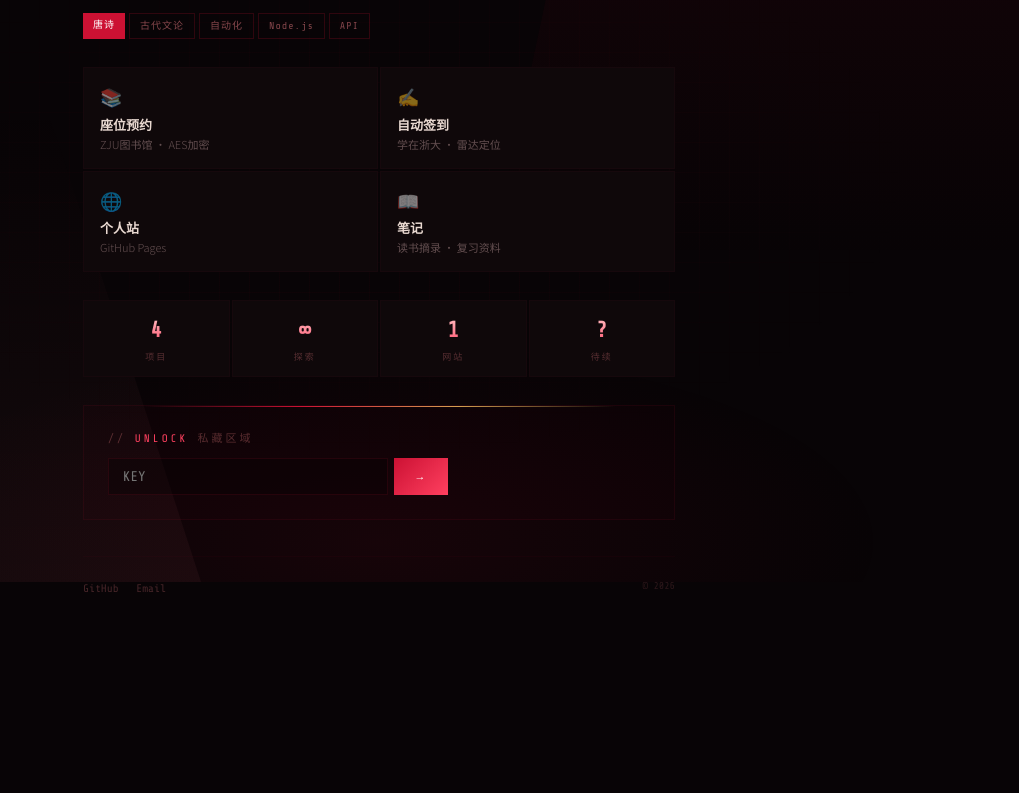
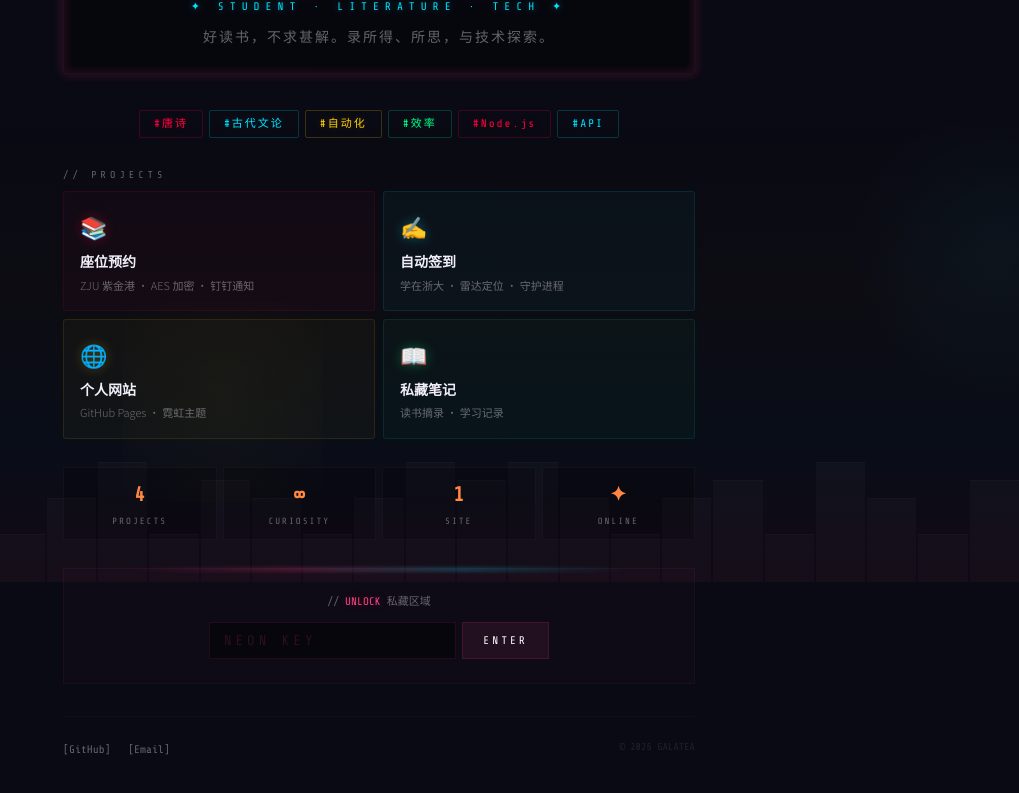
Before and after one commit to GalateaYe749/personal, a plain HTML site: page themes/cyberpunk.html in a window 1280 px wide. Shown: the part 218-1011 px from the top of the page, without its empty margins (261-1280 px from the left). Before the commit the page ends 865 px from the top, so only its background shows below. Drawn offline with nearby package versions, Linux system fonts and the light colour scheme.

Commit message:
霓虹灯牌风格：城市夜景+多色霓虹+发光字

```diff
--- a/themes/cyberpunk.html
+++ b/themes/cyberpunk.html
@@ -3,327 +3,405 @@
 <head>
   <meta charset="UTF-8" />
   <meta name="viewport" content="width=device-width, initial-scale=1.0" />
-  <title>Galatea</title>
+  <title>Galatea · Neon</title>
   <style>
-    @import url('https://fonts.googleapis.com/css2?family=Noto+Sans+SC:wght@300;700;900&family=Share+Tech+Mono&display=swap');
+    @import url('https://fonts.googleapis.com/css2?family=Noto+Sans+SC:wght@300;400;700;900&family=Share+Tech+Mono&display=swap');
 
     * { margin: 0; padding: 0; box-sizing: border-box; }
 
     :root {
-      --bg: #080406;
-      --card: #0f080a;
-      --crimson: #cc1133;
-      --warm: #ff8890;
-      --pale: #ffd0d0;
-      --gold: #d4a050;
-      --rose: #ff4060;
+      --night: #0a0a14;
+      --night2: #111122;
+      --street: #181828;
+      --red: #ff0040;
+      --pink: #ff4080;
+      --hotpink: #ff60a0;
+      --cyan: #00e5ff;
+      --blue: #0088ff;
+      --yellow: #ffd000;
+      --orange: #ff8800;
+      --green: #00ff88;
+      --white: #f0eef8;
+      --dim: rgba(240,238,248,0.4);
     }
 
     body {
-      font-family: "Noto Sans SC", sans-serif;
-      background: var(--bg);
-      color: #e8d8d0;
-      line-height: 1.6;
+      font-family: "Noto Sans SC", -apple-system, sans-serif;
+      background: var(--night);
+      color: var(--white);
+      line-height: 1.7;
       min-height: 100vh;
-      overflow-x: hidden;
     }
 
-    /* ===== BG 背景层 ===== */
-    .bg-layer {
+    /* ===== City Night BG ===== */
+    .city {
       position: fixed; inset: 0; z-index: 0; pointer-events: none; overflow: hidden;
     }
-    /* 大斜切撕裂 */
-    .bg-layer .slash1 {
-      position: absolute; top: 0; right: -10%; width: 50%; height: 100%;
-      background: linear-gradient(180deg, rgba(204,17,51,0.08), transparent 60%);
-      transform: skewX(-12deg);
+    /* 城市天际线剪影 */
+    .city .skyline {
+      position: absolute; bottom: 0; width: 100%; height: 120px;
+      display: flex; align-items: flex-end; gap: 2px;
     }
-    .bg-layer .slash2 {
-      position: absolute; bottom: 0; left: -10%; width: 40%; height: 60%;
-      background: linear-gradient(0deg, rgba(255,136,144,0.05), transparent);
-      transform: skewX(18deg);
+    .city .skyline span {
+      flex: 1; background: rgba(255,255,255,0.02);
+      border-top: 1px solid rgba(255,255,255,0.02);
     }
-    /* 底部光晕 */
-    .bg-layer .glow {
-      position: absolute; bottom: -20%; left: 50%; translate: -50% 0;
-      width: 80%; height: 50%;
-      background: radial-gradient(ellipse, rgba(204,17,51,0.08), transparent 70%);
-    }
-    /* 网格（只中间可见） */
-    .bg-layer .grid {
-      position: absolute; inset: 0;
-      background-image:
-        linear-gradient(rgba(204,17,51,0.03) 1px, transparent 1px),
-        linear-gradient(90deg, rgba(204,17,51,0.03) 1px, transparent 1px);
-      background-size: 30px 30px;
-      mask-image: radial-gradient(ellipse 60% 50% at 50% 50%, black 30%, transparent 70%);
-      -webkit-mask-image: radial-gradient(ellipse 60% 50% at 50% 50%, black 30%, transparent 70%);
+    .city .skyline span:nth-child(odd) { height: 70%; }
+    .city .skyline span:nth-child(even) { height: 100%; }
+    .city .skyline span:nth-child(3n) { height: 40%; }
+    .city .skyline span:nth-child(5n) { height: 85%; }
+
+    /* 地面光晕 */
+    .city .ground-glow {
+      position: absolute; bottom: 0; width: 100%; height: 60%;
+      background: linear-gradient(0deg,
+        rgba(255,0,64,0.03) 0%,
+        rgba(0,229,255,0.02) 30%,
+        rgba(255,208,0,0.015) 60%,
+        transparent 100%);
     }
 
-    .container { max-width: 640px; margin: 0 auto; padding: 48px 24px; position: relative; z-index: 1; }
-
-    /* ===== HERO ===== */
-    .hero { margin-bottom: 36px; position: relative; }
-
-    .hero .name-block {
-      display: flex; align-items: baseline; gap: 12px;
-      margin-bottom: 4px;
+    /* 彩色光晕 */
+    .city .glow-left {
+      position: absolute; top: 10%; left: -10%;
+      width: 300px; height: 300px;
+      background: radial-gradient(circle, rgba(255,0,64,0.06), transparent 70%);
     }
-    .hero .name-block .initial {
-      font-size: 52px; font-weight: 900;
-      background: linear-gradient(180deg, var(--pale), var(--rose));
-      -webkit-background-clip: text;
-      -webkit-text-fill-color: transparent;
-      line-height: 1;
-      letter-spacing: -2px;
+    .city .glow-right {
+      position: absolute; top: 40%; right: -10%;
+      width: 300px; height: 300px;
+      background: radial-gradient(circle, rgba(0,229,255,0.04), transparent 70%);
     }
-    .hero .name-block .rest {
-      font-size: 24px; font-weight: 300; letter-spacing: 14px;
-      color: var(--pale);
-      opacity: 0.6;
-    }
-    .hero .tagline {
-      font-family: "Share Tech Mono", monospace;
-      font-size: 11px; color: rgba(255,136,144,0.4);
-      letter-spacing: 6px; margin-top: 2px;
-    }
-    .hero .desc {
-      font-size: 14px; color: rgba(255,208,208,0.5);
-      font-weight: 300; margin-top: 12px;
-      max-width: 70%;
+    .city .glow-bottom {
+      position: absolute; bottom: 10%; left: 30%;
+      width: 200px; height: 200px;
+      background: radial-gradient(circle, rgba(255,208,0,0.03), transparent);
     }
 
-    /* ===== 撕裂色块条 ===== */
-    .tear-strip {
-      display: flex; gap: 4px; margin: 20px 0 28px; height: 6px;
+    .container { max-width: 680px; margin: 0 auto; padding: 48px 24px; position: relative; z-index: 1; }
+
+    /* ===== 霓虹灯管标题 ===== */
+    .neon-sign {
+      text-align: center; margin-bottom: 36px;
+      background: rgba(0,0,0,0.3); padding: 24px;
+      border-radius: 4px;
+      border: 1px solid rgba(255,255,255,0.03);
+      position: relative;
     }
-    .tear-strip span {
-      height: 100%; border-radius: 2px;
+    /* 霓虹边框 */
+    .neon-sign .border-neon {
+      position: absolute; inset: -2px; border-radius: 6px;
+      border: 2px solid var(--pink);
+      filter: blur(4px); opacity: 0.3;
+      animation: breathe 3s ease-in-out infinite;
     }
-    .tear-strip .t1 { flex: 3; background: var(--crimson); }
-    .tear-strip .t2 { flex: 5; background: linear-gradient(90deg, var(--crimson), var(--gold)); }
-    .tear-strip .t3 { flex: 2; background: var(--gold); opacity: 0.6; }
-    .tear-strip .t4 { flex: 4; background: linear-gradient(90deg, var(--gold), transparent); opacity: 0.3; }
+    @keyframes breathe {
+      0%, 100% { opacity: 0.2; }
+      50% { opacity: 0.5; }
+    }
 
-    /* ===== Tags ===== */
-    .tag-strip {
-      display: flex; flex-wrap: wrap; gap: 4px; margin-bottom: 28px;
+    .neon-sign .avatar {
+      width: 64px; height: 64px; margin: 0 auto 12px;
+      border-radius: 50%;
+      background: rgba(255,64,128,0.06);
+      border: 2px solid var(--pink);
+      display: flex; align-items: center; justify-content: center;
+      font-size: 24px; font-weight: 900; color: var(--pink);
+      font-family: "Share Tech Mono", monospace;
+      box-shadow: 0 0 20px rgba(255,64,128,0.2), inset 0 0 20px rgba(255,64,128,0.05);
     }
-    .tag-strip a {
+
+    /* 霓虹灯管主标题 */
+    .neon-sign h1 {
+      font-size: 36px; font-weight: 900; letter-spacing: 12px;
+      color: var(--pink);
+      text-shadow:
+        0 0 7px var(--pink),
+        0 0 10px var(--pink),
+        0 0 21px var(--pink),
+        0 0 42px rgba(255,64,128,0.3);
+      font-family: "Noto Sans SC", sans-serif;
+    }
+    .neon-sign .sub {
       font-family: "Share Tech Mono", monospace;
-      font-size: 10px; padding: 4px 10px; letter-spacing: 1px;
-      text-decoration: none; transition: all 0.2s;
+      font-size: 11px; letter-spacing: 6px; margin-top: 6px;
+      color: var(--cyan);
+      text-shadow: 0 0 7px rgba(0,229,255,0.4);
     }
-    .tag-strip a.solid {
-      background: var(--crimson); color: #fff;
+    .neon-sign .bio {
+      font-size: 14px; color: var(--dim);
+      margin-top: 8px; font-weight: 300; letter-spacing: 2px;
     }
-    .tag-strip a.border {
-      border: 1px solid rgba(204,17,51,0.2); color: rgba(255,136,144,0.5);
+
+    /* ===== 霓虹标签条 ===== */
+    .neon-tags {
+      display: flex; flex-wrap: wrap; gap: 6px; justify-content: center;
+      margin-bottom: 28px;
     }
-    .tag-strip a:hover { filter: brightness(1.3); }
+    .neon-tags .tag {
+      font-family: "Share Tech Mono", monospace;
+      font-size: 11px; padding: 4px 14px; letter-spacing: 2px;
+      border-radius: 2px; text-decoration: none;
+      transition: all 0.2s;
+    }
+    .neon-tags .tag:hover { filter: brightness(1.4); }
+    .nt-red {
+      color: var(--red); border: 1px solid rgba(255,0,64,0.2);
+      text-shadow: 0 0 8px rgba(255,0,64,0.2);
+    }
+    .nt-cyan {
+      color: var(--cyan); border: 1px solid rgba(0,229,255,0.2);
+      text-shadow: 0 0 8px rgba(0,229,255,0.2);
+    }
+    .nt-yellow {
+      color: var(--yellow); border: 1px solid rgba(255,208,0,0.2);
+      text-shadow: 0 0 8px rgba(255,208,0,0.2);
+    }
+    .nt-green {
+      color: var(--green); border: 1px solid rgba(0,255,136,0.2);
+      text-shadow: 0 0 8px rgba(0,255,136,0.2);
+    }
 
-    /* ===== 项目卡片 - 横向 ===== */
-    .project-strip {
-      display: flex; flex-direction: column; gap: 2px; margin-bottom: 28px;
+    /* ===== 霓虹招牌卡片 ===== */
+    .signboard { margin-bottom: 28px; }
+
+    .signboard .board-title {
+      font-family: "Share Tech Mono", monospace;
+      font-size: 10px; letter-spacing: 4px;
+      color: var(--dim); margin-bottom: 8px;
     }
-    .project-strip .row {
-      display: flex; gap: 2px;
+
+    .board-grid {
+      display: grid; grid-template-columns: 1fr 1fr; gap: 8px;
     }
-    .project-strip .row .item {
-      flex: 1; padding: 14px 16px;
-      background: var(--card);
-      border: 1px solid rgba(204,17,51,0.04);
-      text-decoration: none; color: inherit;
-      transition: all 0.25s; position: relative; overflow: hidden;
+
+    .board {
+      padding: 16px; border-radius: 3px;
+      position: relative; overflow: hidden;
+      text-decoration: none; color: inherit; display: block;
+      transition: all 0.25s;
     }
-    .project-strip .row .item:hover {
-      background: #14080a;
-      border-color: rgba(255,136,144,0.12);
+    .board:hover { transform: translateY(-2px); }
+
+    /* 每个招牌不同霓虹色 */
+    .board-1 {
+      background: rgba(255,0,64,0.03);
+      border: 1px solid rgba(255,0,64,0.1);
+      box-shadow: 0 0 15px rgba(255,0,64,0.02);
     }
-    .project-strip .row .item:hover .icon { opacity: 1; }
-    .project-strip .row .item .icon { font-size: 18px; margin-bottom: 4px; opacity: 0.5; transition: opacity 0.2s; }
-    .project-strip .row .item .label { font-size: 13px; font-weight: 600; }
-    .project-strip .row .item .sub { font-size: 11px; color: rgba(255,208,208,0.35); font-weight: 300; }
+    .board-1:hover { border-color: rgba(255,0,64,0.3); box-shadow: 0 0 25px rgba(255,0,64,0.05); }
+    .board-1 .icon { color: var(--red); text-shadow: 0 0 12px rgba(255,0,64,0.3); }
 
-    /* ===== Stats Bar ===== */
-    .stats-bar {
-      display: flex; gap: 2px; margin-bottom: 28px;
+    .board-2 {
+      background: rgba(0,229,255,0.03);
+      border: 1px solid rgba(0,229,255,0.1);
+      box-shadow: 0 0 15px rgba(0,229,255,0.02);
     }
-    .stats-bar .s {
-      flex: 1; text-align: center; padding: 12px 4px;
-      background: var(--card);
-      border: 1px solid rgba(204,17,51,0.04);
+    .board-2:hover { border-color: rgba(0,229,255,0.3); box-shadow: 0 0 25px rgba(0,229,255,0.05); }
+    .board-2 .icon { color: var(--cyan); text-shadow: 0 0 12px rgba(0,229,255,0.3); }
+
+    .board-3 {
+      background: rgba(255,208,0,0.03);
+      border: 1px solid rgba(255,208,0,0.1);
+      box-shadow: 0 0 15px rgba(255,208,0,0.02);
     }
-    .stats-bar .s .num {
+    .board-3:hover { border-color: rgba(255,208,0,0.3); box-shadow: 0 0 25px rgba(255,208,0,0.05); }
+    .board-3 .icon { color: var(--yellow); text-shadow: 0 0 12px rgba(255,208,0,0.3); }
+
+    .board-4 {
+      background: rgba(0,255,136,0.03);
+      border: 1px solid rgba(0,255,136,0.1);
+      box-shadow: 0 0 15px rgba(0,255,136,0.02);
+    }
+    .board-4:hover { border-color: rgba(0,255,136,0.3); box-shadow: 0 0 25px rgba(0,255,136,0.05); }
+    .board-4 .icon { color: var(--green); text-shadow: 0 0 12px rgba(0,255,136,0.3); }
+
+    .board .icon { font-size: 22px; margin-bottom: 4px; }
+    .board .name { font-size: 14px; font-weight: 700; }
+    .board .desc { font-size: 11px; color: var(--dim); font-weight: 300; margin-top: 2px; }
+
+    /* ===== 霓虹统计条 ===== */
+    .neon-stats {
+      display: grid; grid-template-columns: repeat(4, 1fr); gap: 6px;
+      margin-bottom: 28px;
+    }
+    .neon-stats .stat {
+      text-align: center; padding: 10px 4px;
+      border: 1px solid rgba(255,255,255,0.03);
+      background: rgba(0,0,0,0.2);
+    }
+    .neon-stats .stat .num {
       font-family: "Share Tech Mono", monospace;
-      font-size: 22px; font-weight: 700;
-      background: linear-gradient(180deg, var(--pale), var(--rose));
+      font-size: 20px; font-weight: 700;
+      background: linear-gradient(135deg, var(--pink), var(--yellow));
       -webkit-background-clip: text;
       -webkit-text-fill-color: transparent;
     }
-    .stats-bar .s .lbl {
-      font-size: 9px; color: rgba(255,136,144,0.3);
+    .neon-stats .stat .lbl {
+      font-size: 9px; color: var(--dim);
       font-family: "Share Tech Mono", monospace;
       letter-spacing: 2px; margin-top: 2px;
     }
 
-    /* ===== Key Area - 更视觉化的密码入口 ===== */
-    .key-block {
+    /* ===== 霓虹密码门 ===== */
+    .neon-door {
       margin-top: 8px;
-      border: 1px solid rgba(204,17,51,0.08);
-      background: rgba(204,17,51,0.02);
-      padding: 24px;
+      border: 1px solid rgba(255,64,128,0.06);
+      background: rgba(255,64,128,0.02);
+      padding: 24px; text-align: center;
       position: relative;
     }
-    .key-block .top-line {
+    .neon-door .glow-bar {
       position: absolute; top: 0; left: 10%; width: 80%; height: 1px;
-      background: linear-gradient(90deg, transparent, var(--crimson), var(--gold), transparent);
+      background: linear-gradient(90deg, transparent, var(--pink), var(--cyan), transparent);
+      filter: blur(2px);
     }
-    .key-block .hint {
+    .neon-door .hint {
       font-family: "Share Tech Mono", monospace;
-      font-size: 11px; color: rgba(255,136,144,0.3);
-      letter-spacing: 3px; margin-bottom: 10px;
+      font-size: 11px; color: var(--dim);
+      margin-bottom: 10px;
     }
-    .key-block .hint span { color: var(--rose); }
-    .key-box { display: flex; gap: 6px; max-width: 340px; }
+    .neon-door .hint span { color: var(--pink); text-shadow: 0 0 8px rgba(255,64,128,0.3); }
+    .key-box { display: flex; gap: 6px; max-width: 340px; margin: 0 auto; }
     .key-box input {
       flex: 1; padding: 10px 14px;
-      background: rgba(0,0,0,0.3); border: 1px solid rgba(204,17,51,0.12);
-      color: var(--pale); font-size: 14px; outline: none;
+      background: rgba(0,0,0,0.4);
+      border: 1px solid rgba(255,64,128,0.1);
+      color: var(--pink); font-size: 14px; outline: none;
       font-family: "Share Tech Mono", monospace;
+      letter-spacing: 4px;
     }
-    .key-box input:focus { border-color: var(--rose); }
+    .key-box input:focus { border-color: var(--pink); box-shadow: 0 0 12px rgba(255,64,128,0.1); }
+    .key-box input::placeholder { color: rgba(255,64,128,0.15); }
     .key-box button {
-      padding: 10px 22px;
-      background: linear-gradient(135deg, var(--crimson), var(--rose));
+      padding: 10px 20px;
       color: #fff; border: none; cursor: pointer;
       font-family: "Share Tech Mono", monospace;
       font-size: 11px; letter-spacing: 3px;
-      transition: all 0.3s;
+      background: rgba(255,64,128,0.08);
+      border: 1px solid rgba(255,64,128,0.15);
+      transition: all 0.2s;
     }
-    .key-box button:hover { filter: brightness(1.2); }
-    .key-err { font-family: "Share Tech Mono", monospace; font-size: 11px; color: var(--rose); display: none; margin-top: 6px; }
+    .key-box button:hover {
+      background: rgba(255,64,128,0.15);
+      box-shadow: 0 0 16px rgba(255,64,128,0.08);
+    }
+    .key-err { font-family: "Share Tech Mono", monospace; font-size: 11px; color: var(--red); display: none; margin-top: 6px; }
 
     /* ===== Footer ===== */
     .foot {
-      margin-top: 36px; padding-top: 16px;
+      margin-top: 32px; padding-top: 16px;
       display: flex; justify-content: space-between; align-items: center;
-      border-top: 1px solid rgba(204,17,51,0.04);
+      border-top: 1px solid rgba(255,255,255,0.02);
     }
-    .foot .links a {
-      color: rgba(255,136,144,0.25); text-decoration: none;
+    .foot a {
+      color: var(--dim); text-decoration: none;
       font-family: "Share Tech Mono", monospace;
       font-size: 11px; margin-right: 14px; transition: color 0.2s;
     }
-    .foot .links a:hover { color: var(--rose); }
+    .foot a:hover { color: var(--cyan); text-shadow: 0 0 8px rgba(0,229,255,0.3); }
     .foot .copy {
       font-family: "Share Tech Mono", monospace;
-      font-size: 10px; color: rgba(255,136,144,0.15);
+      font-size: 10px; color: rgba(240,238,248,0.1);
     }
 
-    /* ===== 响应式 ===== */
     @media (max-width: 520px) {
-      .container { padding: 32px 14px; }
-      .hero .name-block .initial { font-size: 38px; }
-      .hero .name-block .rest { font-size: 18px; letter-spacing: 8px; }
-      .hero .desc { max-width: 100%; }
-      .project-strip .row { flex-direction: column; }
-      .stats-bar { flex-wrap: wrap; }
-      .stats-bar .s { min-width: 80px; }
+      .container { padding: 24px 14px; }
+      .neon-sign h1 { font-size: 26px; letter-spacing: 8px; }
+      .board-grid { grid-template-columns: 1fr; }
+      .neon-stats { grid-template-columns: 1fr 1fr; }
     }
   </style>
 </head>
 <body>
 
-<div class="bg-layer">
-  <div class="slash1"></div>
-  <div class="slash2"></div>
-  <div class="glow"></div>
-  <div class="grid"></div>
+<div class="city">
+  <div class="glow-left"></div>
+  <div class="glow-right"></div>
+  <div class="glow-bottom"></div>
+  <div class="ground-glow"></div>
+  <div class="skyline">
+    <span></span><span></span><span></span><span></span><span></span>
+    <span></span><span></span><span></span><span></span><span></span>
+    <span></span><span></span><span></span><span></span><span></span>
+    <span></span><span></span><span></span><span></span><span></span>
+    <span></span><span></span><span></span><span></span><span></span>
+  </div>
 </div>
 
 <div class="container">
-  <!-- Hero -->
-  <div class="hero">
-    <div class="name-block">
-      <span class="initial">G</span>
-      <span class="rest">ALATEA</span>
-    </div>
-    <div class="tagline">// STUDENT · LITERATURE · TECH</div>
-    <div class="desc">好读书，不求甚解。录所得、所思，与技术探索。</div>
+
+  <!-- 霓虹灯牌 -->
+  <div class="neon-sign">
+    <div class="border-neon"></div>
+    <div class="avatar">G</div>
+    <h1>GALATEA</h1>
+    <p class="sub">✦ STUDENT · LITERATURE · TECH ✦</p>
+    <p class="bio">好读书，不求甚解。录所得、所思，与技术探索。</p>
   </div>
 
-  <!-- Tear Strip -->
-  <div class="tear-strip">
-    <span class="t1"></span>
-    <span class="t2"></span>
-    <span class="t3"></span>
-    <span class="t4"></span>
+  <!-- 霓虹标签 -->
+  <div class="neon-tags">
+    <span class="tag nt-red">#唐诗</span>
+    <span class="tag nt-cyan">#古代文论</span>
+    <span class="tag nt-yellow">#自动化</span>
+    <span class="tag nt-green">#效率</span>
+    <span class="tag nt-red">#Node.js</span>
+    <span class="tag nt-cyan">#API</span>
   </div>
 
-  <!-- Tags -->
-  <div class="tag-strip">
-    <a class="solid" href="#">唐诗</a>
-    <a class="border" href="#">古代文论</a>
-    <a class="border" href="#">自动化</a>
-    <a class="border" href="#">Node.js</a>
-    <a class="border" href="#">API</a>
-  </div>
-
-  <!-- Projects -->
-  <div class="project-strip">
-    <div class="row">
-      <a class="item" href="#">
+  <!-- 霓虹招牌卡片 -->
+  <div class="signboard">
+    <div class="board-title">// PROJECTS</div>
+    <div class="board-grid">
+      <a class="board board-1" href="#">
         <div class="icon">📚</div>
-        <div class="label">座位预约</div>
-        <div class="sub">ZJU图书馆 · AES加密</div>
+        <div class="name">座位预约</div>
+        <div class="desc">ZJU 紫金港 · AES 加密 · 钉钉通知</div>
       </a>
-      <a class="item" href="#">
+      <a class="board board-2" href="#">
         <div class="icon">✍️</div>
-        <div class="label">自动签到</div>
-        <div class="sub">学在浙大 · 雷达定位</div>
+        <div class="name">自动签到</div>
+        <div class="desc">学在浙大 · 雷达定位 · 守护进程</div>
       </a>
-    </div>
-    <div class="row">
-      <a class="item" href="#">
+      <a class="board board-3" href="#">
         <div class="icon">🌐</div>
-        <div class="label">个人站</div>
-        <div class="sub">GitHub Pages</div>
+        <div class="name">个人网站</div>
+        <div class="desc">GitHub Pages · 霓虹主题</div>
       </a>
-      <a class="item" href="#">
+      <a class="board board-4" href="#">
         <div class="icon">📖</div>
-        <div class="label">笔记</div>
-        <div class="sub">读书摘录 · 复习资料</div>
+        <div class="name">私藏笔记</div>
+        <div class="desc">读书摘录 · 学习记录</div>
       </a>
     </div>
   </div>
 
-  <!-- Stats -->
-  <div class="stats-bar">
-    <div class="s"><div class="num">4</div><div class="lbl">项目</div></div>
-    <div class="s"><div class="num">∞</div><div class="lbl">探索</div></div>
-    <div class="s"><div class="num">1</div><div class="lbl">网站</div></div>
-    <div class="s"><div class="num">?</div><div class="lbl">待续</div></div>
+  <!-- 霓虹统计 -->
+  <div class="neon-stats">
+    <div class="stat"><div class="num">4</div><div class="lbl">PROJECTS</div></div>
+    <div class="stat"><div class="num">∞</div><div class="lbl">CURIOSITY</div></div>
+    <div class="stat"><div class="num">1</div><div class="lbl">SITE</div></div>
+    <div class="stat"><div class="num">✦</div><div class="lbl">ONLINE</div></div>
   </div>
 
-  <!-- Key -->
-  <div class="key-block">
-    <div class="top-line"></div>
+  <!-- 密码门 -->
+  <div class="neon-door">
+    <div class="glow-bar"></div>
     <div class="hint">// <span>UNLOCK</span> 私藏区域</div>
     <div class="key-box">
-      <input type="password" id="k" placeholder="KEY" autocomplete="off" onkeydown="if(event.key==='Enter')unlock()" />
-      <button onclick="unlock()">→</button>
+      <input type="password" id="k" placeholder="NEON KEY" autocomplete="off" onkeydown="if(event.key==='Enter')unlock()" />
+      <button onclick="unlock()">ENTER</button>
     </div>
-    <p class="key-err" id="err">// ACCESS DENIED</p>
+    <p class="key-err" id="err">// INVALID KEY</p>
   </div>
 
-  <!-- Footer -->
   <div class="foot">
-    <div class="links">
-      <a href="https://github.com/GalateaYe749">GitHub</a>
-      <a href="mailto:galatea@zju.edu.cn">Email</a>
+    <div>
+      <a href="https://github.com/GalateaYe749" target="_blank">[GitHub]</a>
+      <a href="mailto:galatea@zju.edu.cn">[Email]</a>
     </div>
-    <div class="copy">© 2026</div>
+    <div class="copy">© 2026 GALATEA</div>
   </div>
 </div>
 
@@ -333,7 +411,7 @@ async function unlock() {
   const hash = Array.from(new Uint8Array(
     await crypto.subtle.digest("SHA-256", new TextEncoder().encode(input))
   )).map(b => b.toString(16).padStart(2,"0")).join("");
-  const h1="a853266afd09704859eabc86c9ca7c3a",h2="fc8f1408672359acb389f195424c22a2";
+  const h1="a853266afd09704859eabc86c9ca7c3a", h2="fc8f1408672359acb389f195424c22a2";
   if (hash === h1+h2) { sessionStorage.setItem("auth","1"); location.href="../private/"; }
   else { document.getElementById("err").style.display="block"; setTimeout(()=>document.getElementById("err").style.display="none",2000); }
 }
```
